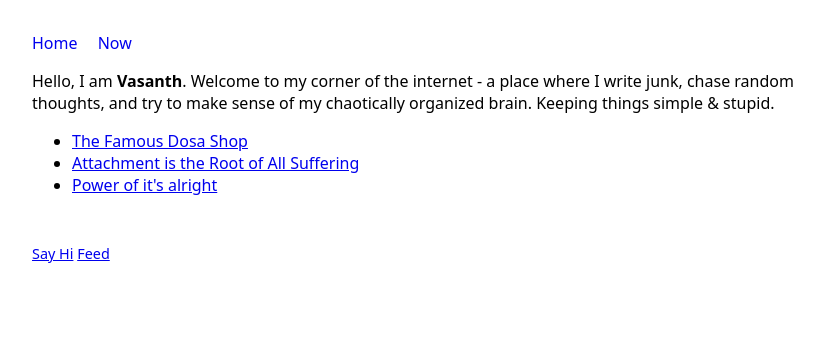
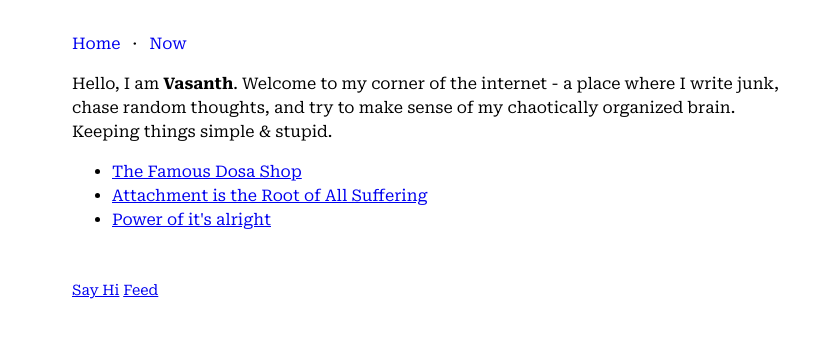
Before and after one commit to vasanthv/vasanthv.github.io, a Jekyll site: the page built from index.md, in a window 1280 px wide. Shown: the top 338 px of the page, without its empty margins (208-1032 px from the left). Built offline with Jekyll 4.4.1, drawn with Linux system fonts in a browser that asks for light colours.

Commit message:
Font change

```diff
--- a/_layouts/default.html
+++ b/_layouts/default.html
@@ -15,6 +15,7 @@
   <header>
     <nav>
       <a href="{{ '/' | relative_url }}">Home</a>
+      <span>&middot;</span>
       <a href="{{ '/now' | relative_url }}">Now</a>
     </nav>
   </header>
--- a/assets/css/style.css
+++ b/assets/css/style.css
@@ -1,17 +1,25 @@
+@import url("https://fonts.googleapis.com/css2?family=Roboto+Serif:ital,opsz,wght@0,8..144,100..900;1,8..144,100..900&display=swap");
+
 body {
-  font-family: system-ui, sans-serif;
-  max-width: 800px;
+  font-family: "Roboto Serif", serif;
+  max-width: 720px;
   margin: 2rem auto;
   padding: 0 1rem;
+  line-height: 1.5;
+  transition: background 0.5s;
+  -webkit-font-smoothing: antialiased;
+  -moz-osx-font-smoothing: grayscale;
+  text-rendering: optimizeLegibility;
 }
 
 header nav a {
-  margin-right: 1rem;
   text-decoration: none;
 }
-
 header nav a:hover {
   text-decoration: underline;
+}
+header nav span {
+  margin: auto 0.5rem;
 }
 
 footer {
```
